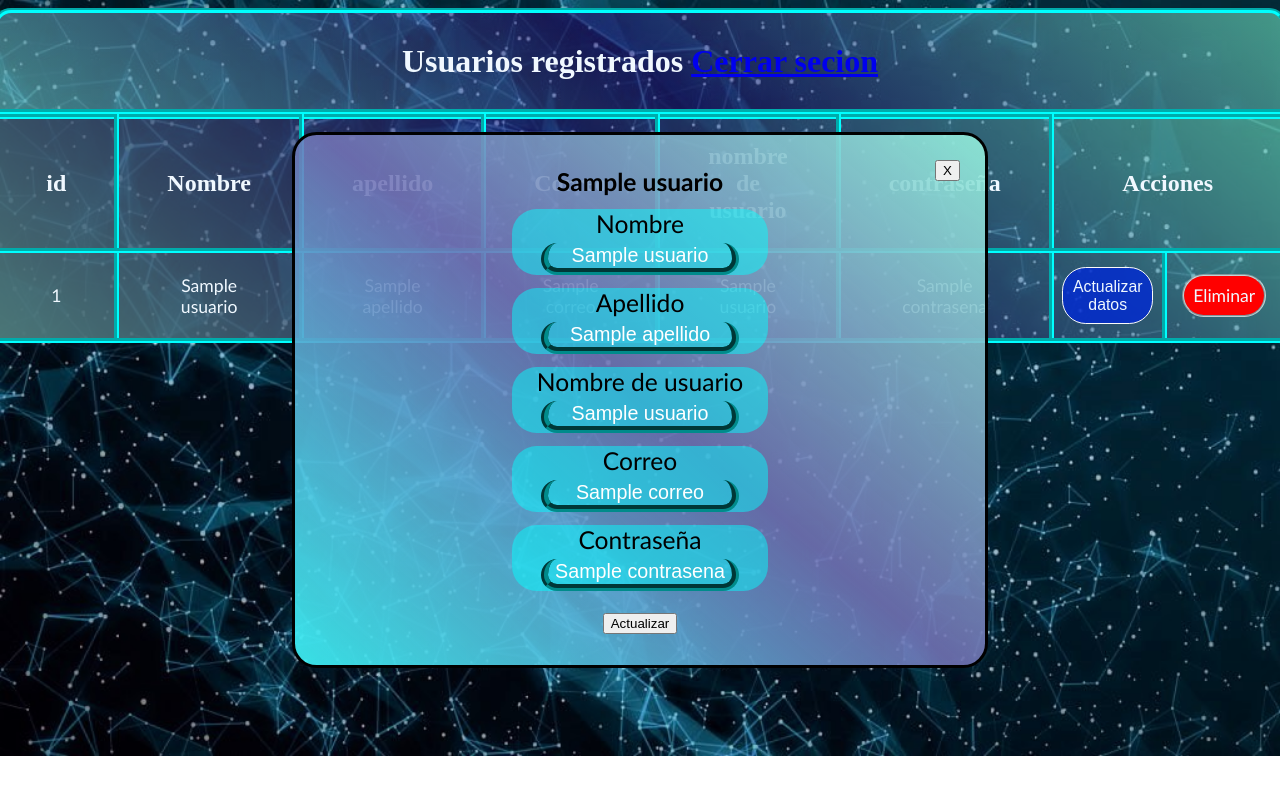
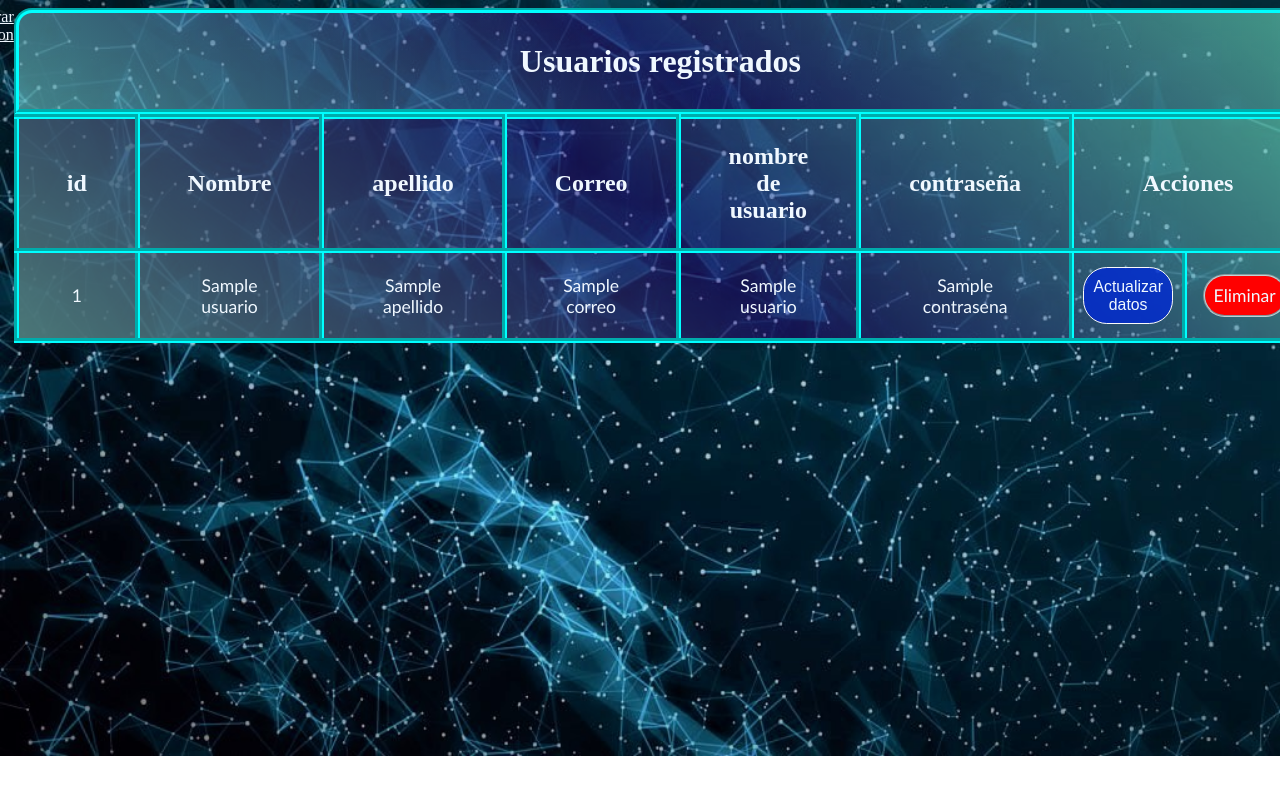
Before and after one commit to Emanuel1102/Aplicacion-con-python, a Flask app: page /accedido in a window 1280 px wide. Run offline with Flask 2, Linux system fonts and the light colour scheme; a database or web service that is not in the repository returns one stand-in record (values such as "Sample title").

Commit message:
estilos_5 y correcion de validacion de usuario

```diff
--- a/app.py
+++ b/app.py
@@ -36,9 +36,10 @@ def validacion():
     usuarios=bd["usuarios"]
     nom_usuarioAValidar=request.form["nom_usuario-a-validar"]
     contrasenaAValidar=request.form["contraseña-a-validar"]
+
     usuarioAValidar=usuarios.find_one(
-        {"nom_usuario":nom_usuarioAValidar},
-        {"contrasena":contrasenaAValidar}
+        {"nom_usuario":nom_usuarioAValidar,
+         "contrasena":contrasenaAValidar}
     )
     if usuarioAValidar:
         return redirect(url_for("accedido"))
--- a/static/usuariosRegistrados.css
+++ b/static/usuariosRegistrados.css
@@ -84,7 +84,7 @@ td:hover:not(.celda-actualizar, .celda-eliminar){
 .ventana{
     border-radius: 1em;
     background-color: rgba(173, 216, 230, 0.808);
-    width: 50%;
+    width: 30%;
     height: 60%;
     font-size: 1.4em;
     position: absolute;
@@ -93,7 +93,7 @@ td:hover:not(.celda-actualizar, .celda-eliminar){
     bottom: 0%;
     left: 0%;
     margin: auto;
-    background-image: linear-gradient(40deg, rgba(0, 255, 255, 0.596),rgba(47, 0, 128, 0.413), rgba(127, 255, 212, 0.526));
+    background-image: linear-gradient(40deg, rgba(0, 255, 255, 0.337),rgba(47, 0, 128, 0.342), rgba(127, 255, 212, 0.331));
 
 }
 
@@ -126,7 +126,7 @@ td:hover:not(.celda-actualizar, .celda-eliminar){
 .container-label-input{
     background-color: rgba(0, 255, 255, 0.473);
     border-radius: 1em;
-    width: 40%;
+    width: 70%;
     text-align: center;
 
     .form__input{
@@ -140,8 +140,12 @@ td:hover:not(.celda-actualizar, .celda-eliminar){
         border-top: none;
     }
 
+    .form__input:focus{
+        outline: none;
+    }
+
     .form__label{
-
+        font-style: italic;
     }
 
 
@@ -151,11 +155,49 @@ td:hover:not(.celda-actualizar, .celda-eliminar){
     position: absolute;
     top: 0%;
     right: 0%;
+    background-color: rgb(192, 13, 13);
+    color: aliceblue;
+    width:  2.5em;
+    height: 2em;
+    font-size: .6em;
+    cursor: pointer;
+    border-radius: 5px;
 }
 
+.boton-cerrar:hover{
+    background-color: rgb(173, 0, 0);
+}
 
 .celda-actualizar{
     padding: .8em .5em;
+}
+
+.form_submit{
+    background-image: linear-gradient(rgba(5, 50, 110, 0.662), rgba(0, 0, 0, 0.829));
+    color: aliceblue;
+    font-size: 1rem;
+    width:  6rem;
+    height: 2rem;
+    border-radius: .5em;
+    border: none;
+    outline:  double white;
+    cursor: pointer;
+}
+
+.form_submit:hover{
+    cursor: pointer;
+    color: lightblue;
+    outline: double lightblue;
+    background-color: rgb(0, 0, 0);
+    transform: scale(1.3);
+    transition: 70ms;
+}
+
+.form_submit:active{
+    background-image: linear-gradient(rgb(0, 0, 0), rgb(5, 51, 110));
+    color: aliceblue;
+    transform: scale(1  );
+    transition: 70ms;
 }
 
 .celda-eliminar{
@@ -182,3 +224,7 @@ td:hover:not(.celda-actualizar, .celda-eliminar){
     background-color: aliceblue;
     transform: scale(1.5);
 }
+
+.cerrar-secion{
+    color: aliceblue;
+}
--- a/templates/usuariosRegistrados.html
+++ b/templates/usuariosRegistrados.html
@@ -7,9 +7,9 @@
     <title>Usuarios</title>
 </head>
 <body>
-
+    <a href="{{url_for("cerrarSecion")}}" class="cerrar-secion">Cerrar secion</a>
     <table>
-        <caption>Usuarios registrados <a href="{{url_for("cerrarSecion")}}">Cerrar secion</a></caption>
+        <caption>Usuarios registrados</caption>
 
         <thead>
             <tr>
@@ -33,7 +33,7 @@
                 <td>{{usuario.contrasena}}</td>
                 <td class="celda-actualizar">
                     <button class="boton-ventana">Actualizar datos</button>
-                    <dialog class="ventana" open>
+                    <dialog class="ventana">
                         <div class="container-form">
                             <form class="form" action="/actualizar/{{usuario.nom_usuario}}" method="post">
                                 <h4 class="title-form">{{usuario.nom_usuario}}</h4>
@@ -67,7 +67,7 @@
                                     <input class="form__input" type="text" name="contraseña-a-actualizar" id="contraseña" value="{{usuario.contrasena}}">
                                 </div>
                                 <div>
-                                    <input class="form_submit" type="submit" value="Actualizar" class="boton-actualizar">
+                                    <input class="form_submit" type="submit" value="Actualizar">
                                 </div>
                             </form>
                             <button class="boton-cerrar">X</button>
```
